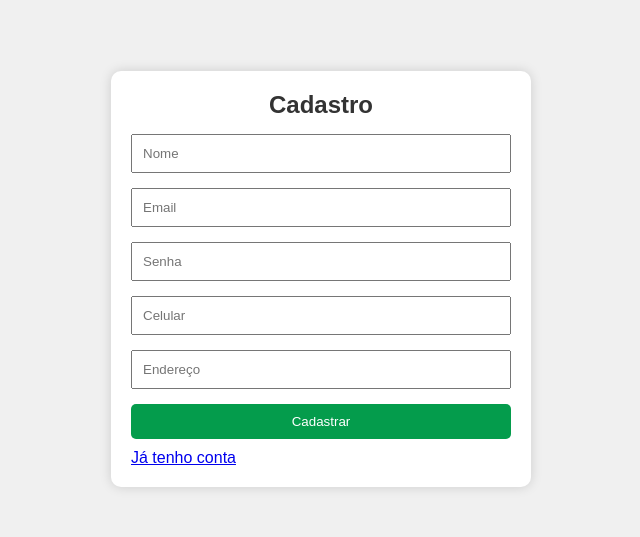
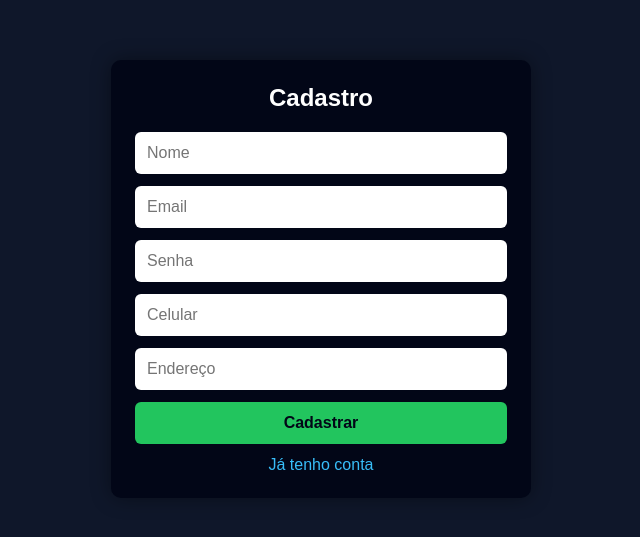
Before and after one commit to PinheiroJuliano/BolaoMega, a website: page megasena-app/frontend/pages/register.html in a window 1280 px wide. Shown: the part 121-658 px from the top of the page, without its empty margins (319-959 px from the left). Drawn offline with Linux system fonts and the light colour scheme.

Commit message:
testes front end

```diff
--- a/megasena-app/frontend/css/styles.css
+++ b/megasena-app/frontend/css/styles.css
@@ -1,63 +1,138 @@
+/* RESET BÁSICO */
 * {
     margin: 0;
     padding: 0;
     box-sizing: border-box;
-    font-family: Arial, sans-serif;
+    font-family: Arial, Helvetica, sans-serif;
 }
 
+/* BODY */
 body {
     min-height: 100vh;
-    background: #f0f0f0;
+    background: #0f172a;
+    color: #fff;
     display: flex;
     justify-content: center;
     align-items: center;
+    padding: 16px;
 }
 
+/* CONTAINER PADRÃO */
 .container {
-    background: white;
     width: 100%;
     max-width: 420px;
+    background: #020617;
+    padding: 24px;
+    border-radius: 10px;
+    box-shadow: 0 0 20px rgba(0,0,0,0.4);
+}
+
+/* TÍTULOS */
+.container h2 {
+    text-align: center;
+    margin-bottom: 20px;
+}
+
+/* INPUTS */
+.container input {
+    width: 100%;
+    padding: 12px;
+    margin-bottom: 12px;
+    border-radius: 6px;
+    border: none;
+    outline: none;
+    font-size: 16px;
+}
+
+/* BOTÕES */
+.container button {
+    width: 100%;
+    padding: 12px;
+    background: #22c55e;
+    color: #020617;
+    font-size: 16px;
+    font-weight: bold;
+    border: none;
+    border-radius: 6px;
+    cursor: pointer;
+    transition: background 0.2s;
+}
+
+.container button:hover {
+    background: #16a34a;
+}
+
+/* LINKS */
+.container a {
+    display: block;
+    text-align: center;
+    margin-top: 12px;
+    color: #38bdf8;
+    text-decoration: none;
+}
+
+.container a:hover {
+    text-decoration: underline;
+}
+
+/* ===== APP ===== */
+
+.app-container {
+    width: 100%;
+    max-width: 900px;
+    background: #020617;
     padding: 20px;
     border-radius: 10px;
-    box-shadow: 0 0 12px rgba(0,0,0,0.15);
 }
 
-h2, h3 {
-    text-align: center;
-    margin-bottom: 15px;
-    color: #333;
+/* HEADER DO APP */
+.app-header {
+    display: flex;
+    flex-direction: column;
+    gap: 12px;
+    margin-bottom: 20px;
 }
 
-label {
-    display: block;
-    margin-bottom: 5px;
+.app-header h2 {
+    text-align: center;
 }
 
-input {
-    width: 100%;
-    padding: 10px;
-    margin-bottom: 15px;
+.app-header button {
+    background: #ef4444;
+    color: white;
 }
 
-button {
-    width: 100%;
-    padding: 10px;
-    background: #049c4c;
-    color: white;
-    border: none;
-    border-radius: 5px;
-    cursor: pointer;
-    margin-bottom: 10px;
+/* LISTA DE JOGOS */
+.games-list {
+    display: grid;
+    grid-template-columns: 1fr;
+    gap: 12px;
 }
 
-button:hover {
-    background: #037a3b;
+/* CARD DO JOGO */
+.game-card {
+    background: #020617;
+    border: 1px solid #1e293b;
+    padding: 12px;
+    border-radius: 8px;
 }
 
-#result div,
-#savedGames div {
-    background: #f9f9f9;
-    padding: 10px;
-    border-radius: 5px;
-    margin-top: 10px;
+/* RESPONSIVO – TABLET */
+@media (min-width: 768px) {
+    .app-header {
+        flex-direction: row;
+        justify-content: space-between;
+        align-items: center;
+    }
+
+    .games-list {
+        grid-template-columns: repeat(2, 1fr);
+    }
 }
+
+/* RESPONSIVO – DESKTOP */
+@media (min-width: 1024px) {
+    .games-list {
+        grid-template-columns: repeat(3, 1fr);
+    }
+}
--- a/megasena-app/frontend/pages/register.html
+++ b/megasena-app/frontend/pages/register.html
@@ -4,6 +4,7 @@
     <meta charset="UTF-8">
     <title>Cadastro</title>
     <link rel="stylesheet" href="../css/styles.css">
+    <meta name="viewport" content="width=device-width, initial-scale=1.0">
 </head>
 <body>
 
```
Also changed, not shown: megasena-app/frontend/index.html (+1 -0 lines), megasena-app/frontend/pages/app.html (+5 -13 lines), megasena-app/frontend/pages/login.html (+1 -0 lines).
